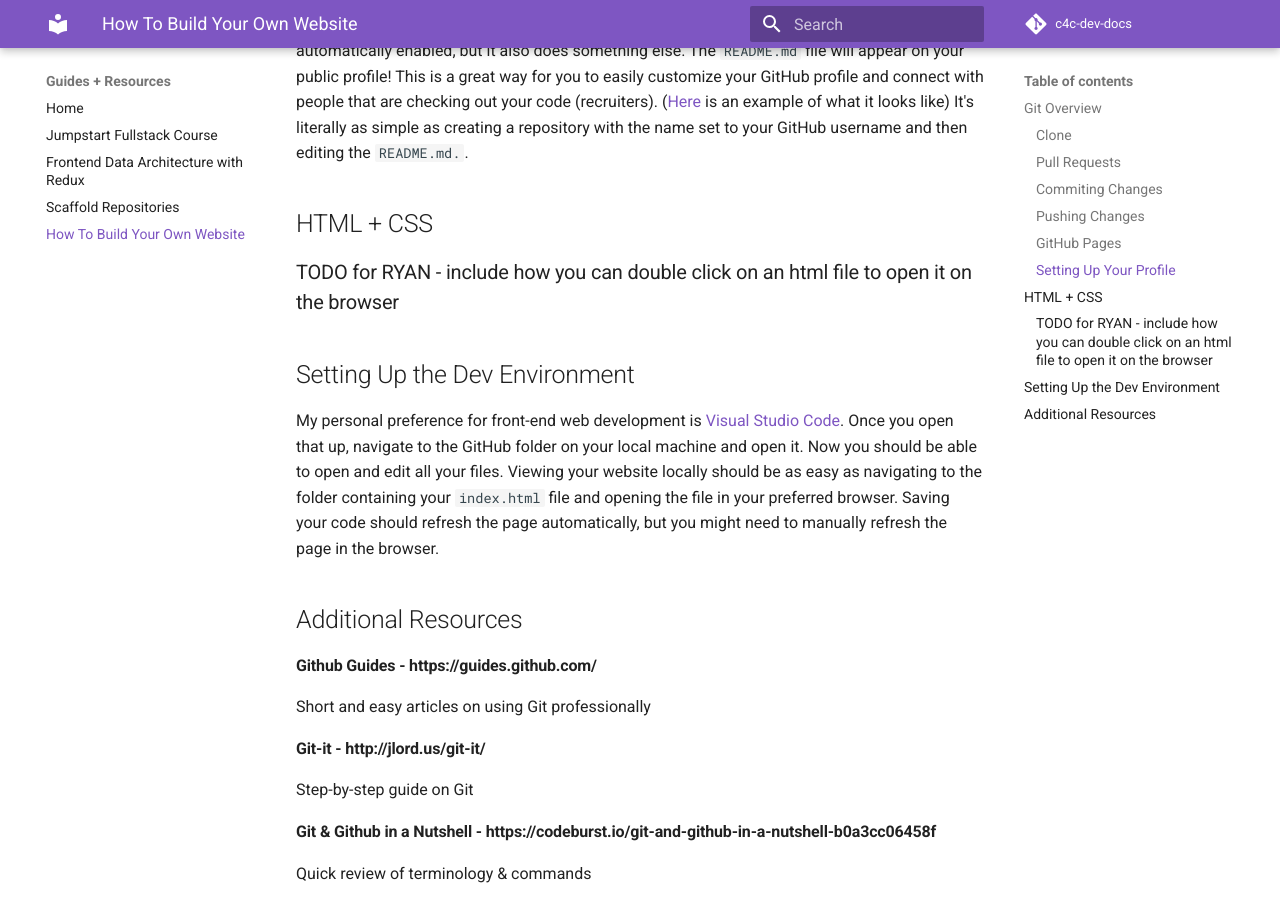
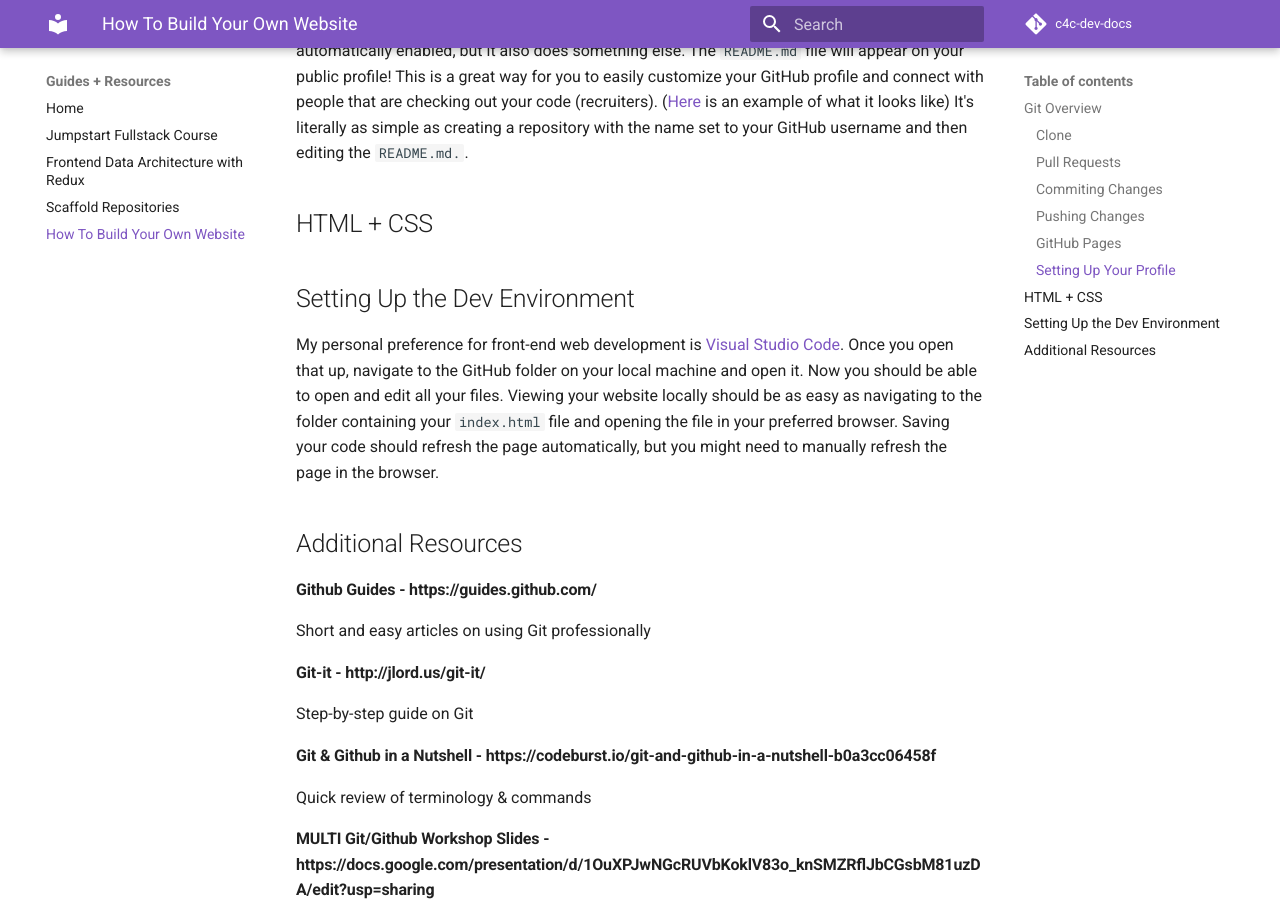
Before and after one commit to Code-4-Community/c4c-dev-docs, an MkDocs documentation site: the page built from docs/guides/website-tutorial.md, in a window 1280 px wide and 900 px high, scrolled down 3418 px. Built offline with MkDocs 1.6.1 and Material for MkDocs 9.7.7, drawn with Linux system fonts in a browser that asks for light colours; comment, search, counter and statistics services are not loaded.

Commit message:
deleted the TODO section - not needed

```diff
--- a/docs/guides/website-tutorial.md
+++ b/docs/guides/website-tutorial.md
@@ -81,8 +81,6 @@
 
 ## HTML + CSS
 
-### TODO for RYAN - include how you can double click on an html file to open it on the browser
-
 ## Setting Up the Dev Environment
 
 My personal preference for front-end web development is [Visual Studio Code](https://code.visualstudio.com/). Once you open that up, navigate to the GitHub folder on your local machine and open it. Now you should be able to open and edit all your files. Viewing your website locally should be as easy as navigating to the folder containing your `index.html` file and opening the file in your preferred browser. Saving your code should refresh the page automatically, but you might need to manually refresh the page in the browser.
```
